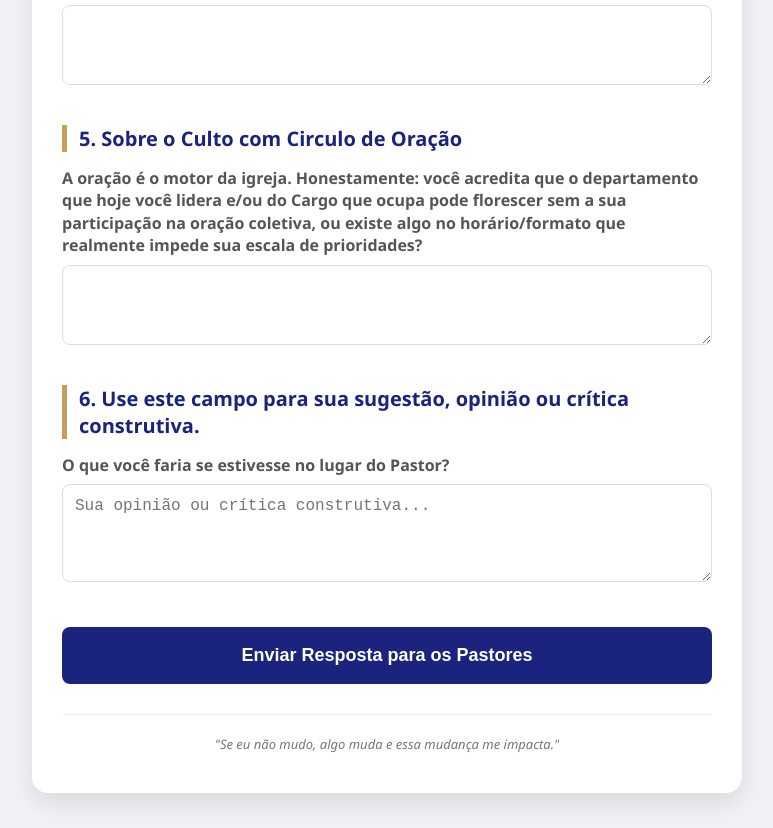
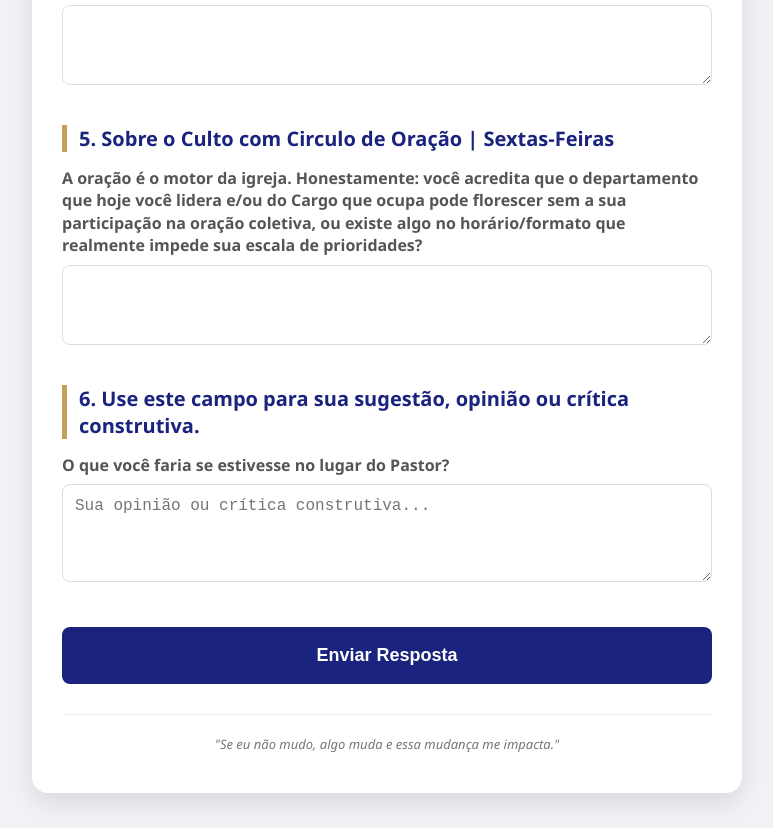
Before and after one commit to AdsaBrasil-embuguacu/enquetes, a plain HTML site: page index.html in a window 1280 px wide. Shown: the part 1000-1828 px from the top of the page, without its empty margins (253-1026 px from the left). Drawn offline with Linux system fonts and the light colour scheme.

Commit message:
Update index.html

```diff
--- a/index.html
+++ b/index.html
@@ -161,7 +161,7 @@
       <label>Se a saúde espiritual do departamento que hoje você lidera,e/ou do Cargo que ocupa dependesse apenas do que você aprende na segunda-feira, seu grupo estaria nutrido ou faminto? O que impede você de se alimentar da Palavra conosco ou o que facilitaria sua presença?</label>
       <textarea name="ensino_motivo" rows="3" required></textarea>
 
-      <span class="section-title">5. Sobre o Culto com Circulo de Oração</span>
+      <span class="section-title">5. Sobre o Culto com Circulo de Oração | Sextas-Feiras</span>
       <label>A oração é o motor da igreja. Honestamente: você acredita que o departamento que hoje você lidera e/ou do Cargo que ocupa pode florescer sem a sua participação na oração coletiva, ou existe algo no horário/formato que realmente impede sua escala de prioridades?</label>
       <textarea name="oracao_motivo" rows="3" required></textarea>
 
@@ -169,7 +169,7 @@
       <label>O que você faria se estivesse no lugar do Pastor?</label>
       <textarea name="sugestoes" rows="4" placeholder="Sua opinião ou crítica construtiva..."></textarea>
 
-      <button type="submit" id="btnSubmit" class="btn-principal">Enviar Resposta para os Pastores</button>
+      <button type="submit" id="btnSubmit" class="btn-principal">Enviar Resposta</button>
     </form>
 
     <div class="footer">"Se eu não mudo, algo muda e essa mudança me impacta."</div>
```
